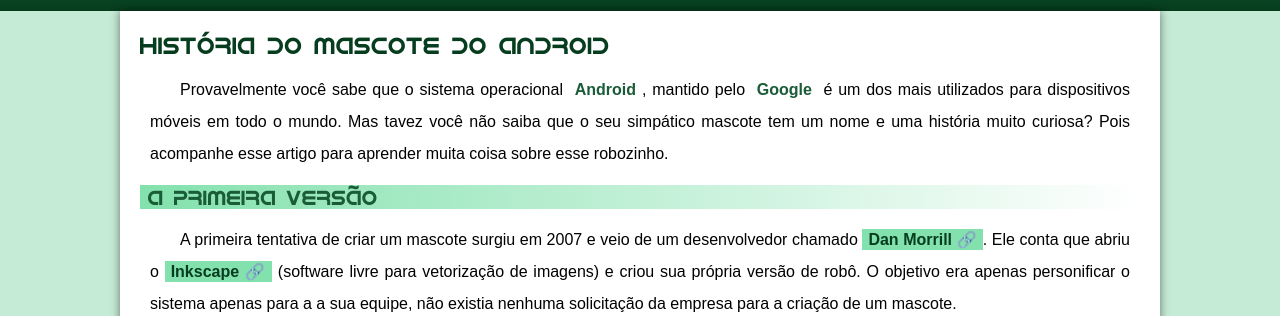
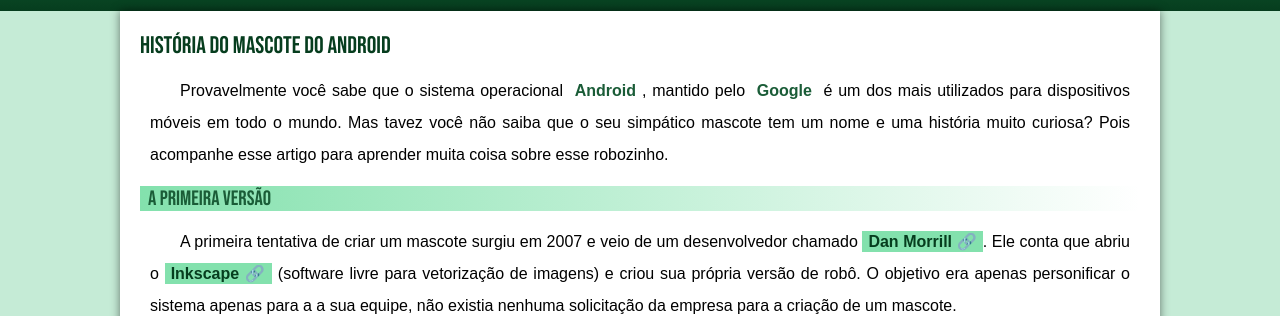
Before and after one commit to IkaroHM/projeto-android, a plain HTML site: page index.html in a window 1280 px wide. Shown: the part 179-495 px from the top of the page. Drawn offline with Linux system fonts and the light colour scheme.

Commit message:
Update style.css

```diff
--- a/estilo/style.css
+++ b/estilo/style.css
@@ -140,14 +140,14 @@ main {
 
 
 main h1 {
-    font-family: var(--fonte-android);
+    font-family: var(--fonte-destaque);
     color: var(--cor5);
     font-weight: normal;
     font-size: 1.8;
 }
 
 main h2{
-    font-family: var(--fonte-android);
+    font-family: var(--fonte-destaque);
     font-weight: normal;
     color: var(--cor4);
     font-size: 1.3em;
```
